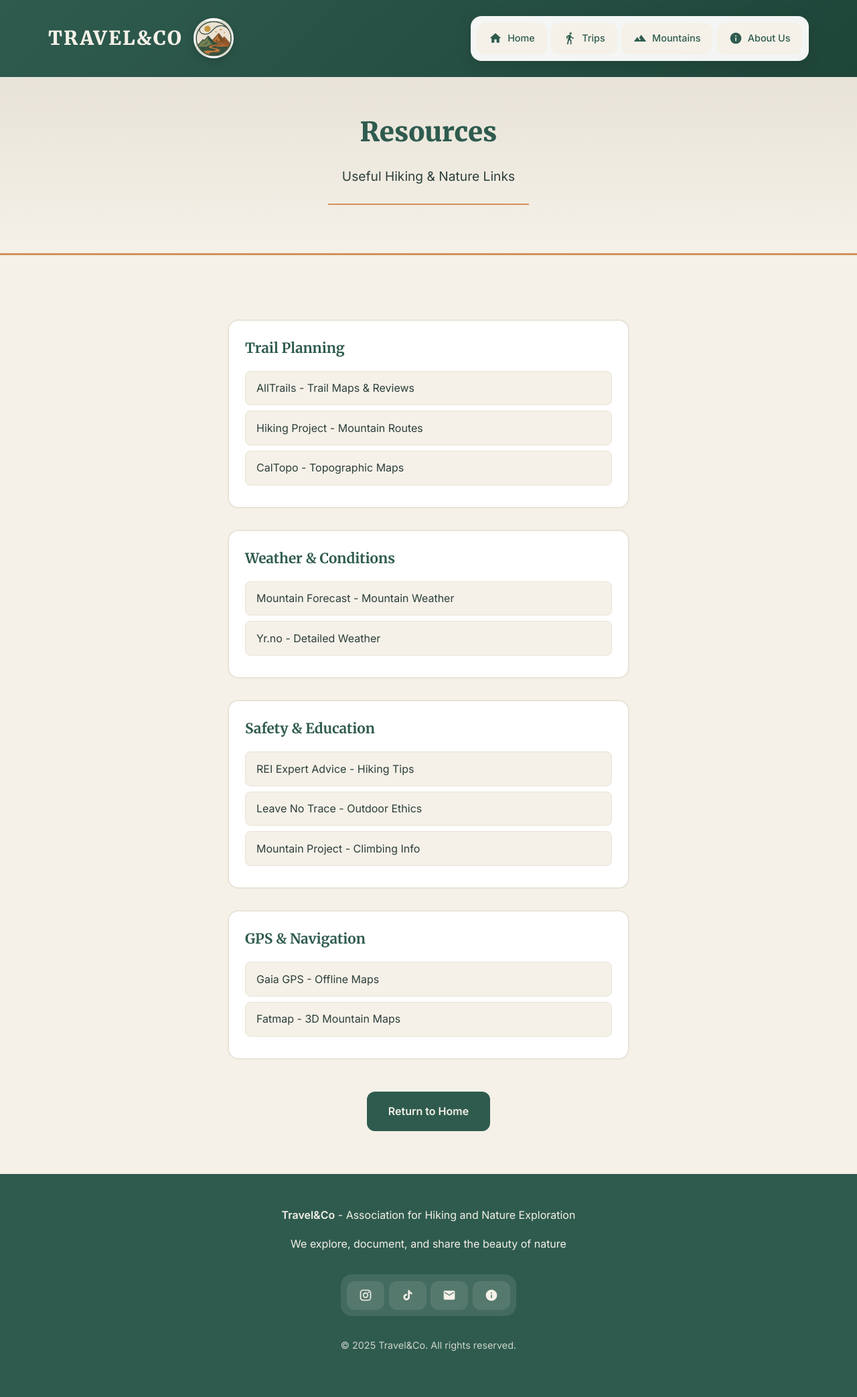
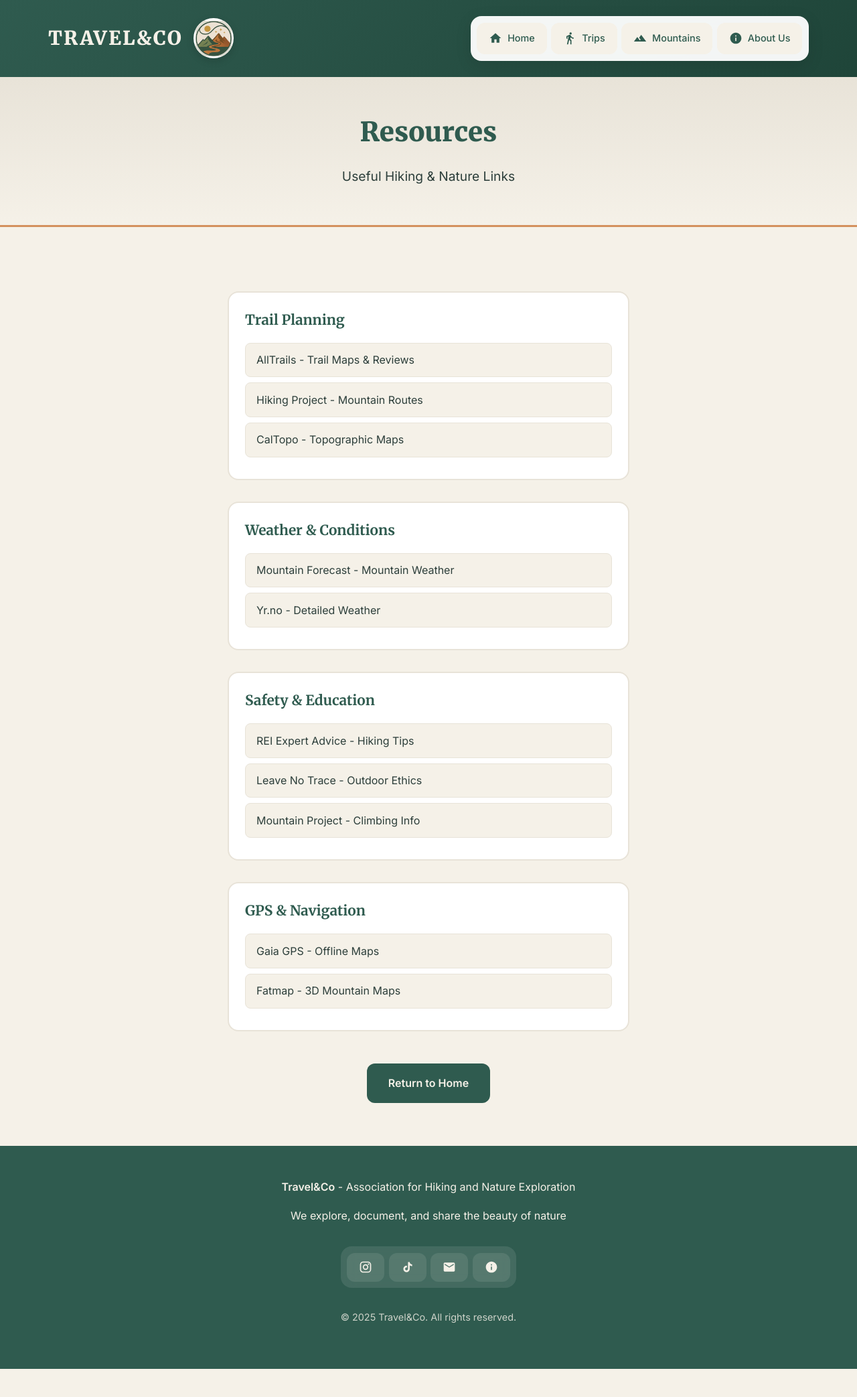
Before and after one commit to travelandco/travelandco.github.io, a Jekyll site: the page built from resources.html, in a window 1280 px wide. Shown: the whole page at 67% size. Built offline with Jekyll 4.4.1, drawn with Linux system fonts in a browser that asks for light colours; comment, search, counter and statistics services are not loaded; after the commit the page ends 2044 px from its top, so only the background shows below that.

Commit message:
Update resources.html

```diff
--- a/resources.html
+++ b/resources.html
@@ -7,7 +7,6 @@ permalink: /resources.html
     <div class="container-narrow">
         <h1>Resources</h1>
         <p class="subtitle-text">Useful Hiking & Nature Links</p>
-        <hr class="hero-divider">
     </div>
 </div>
 
```
